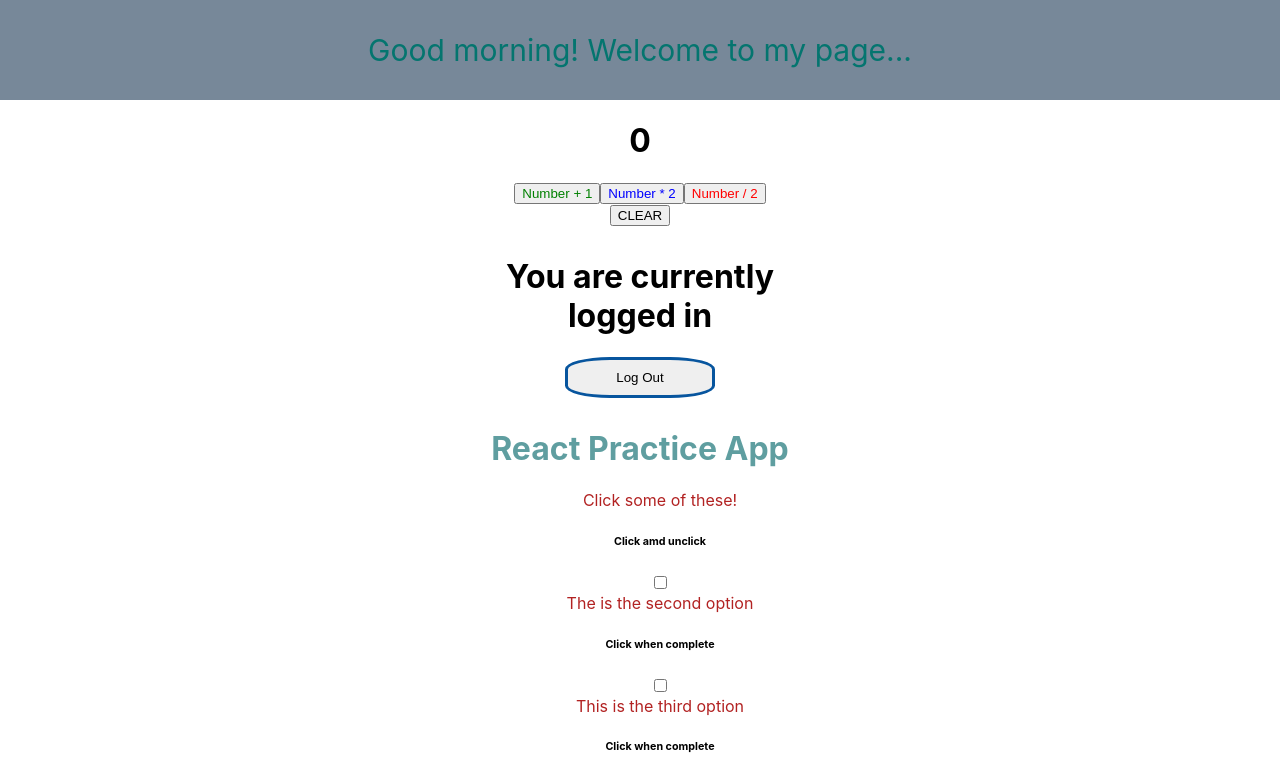
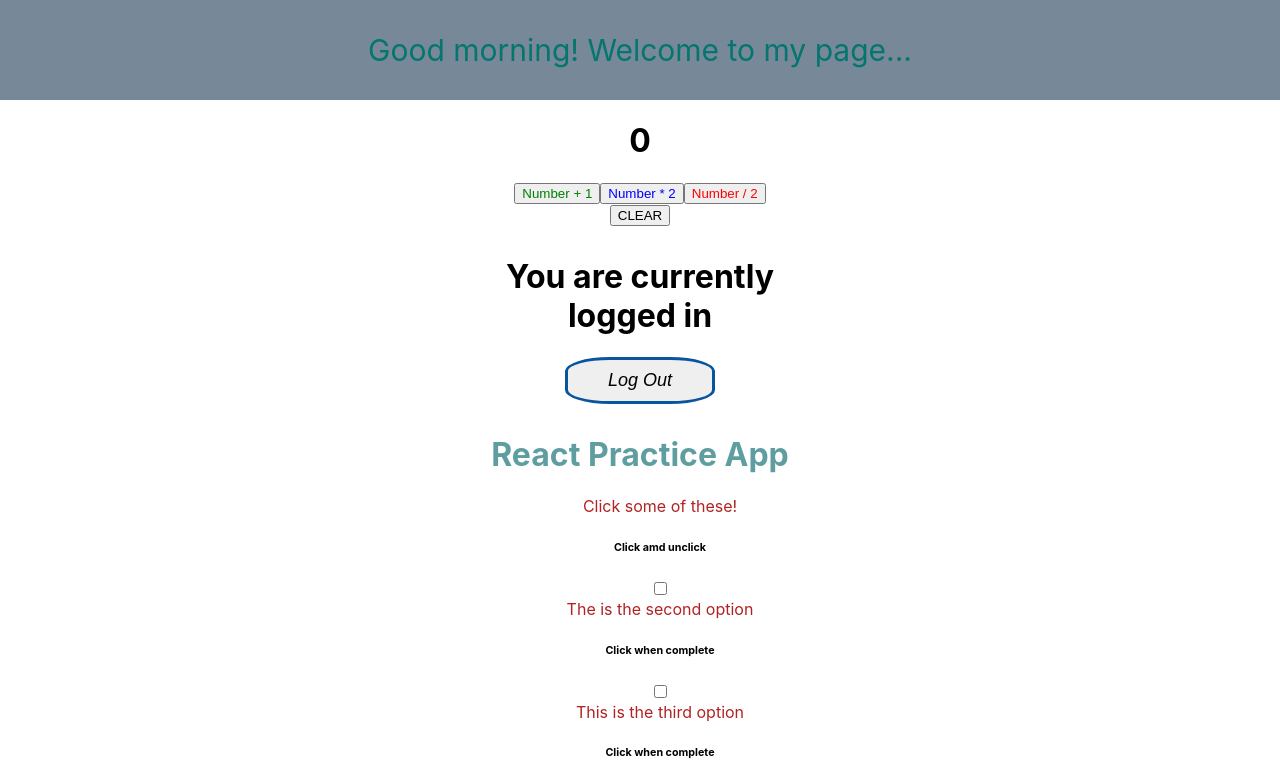
Before and after one commit to shanecolby/my_app_react, a React (Create React App) app: page / in a window 1280 px wide. Shown: the top 776 px of the page. Built offline with nearby package versions, Linux system fonts and the light colour scheme; grey boxes are pictures that could not be loaded.

Commit message:
change css for button

```diff
--- a/src/index.css
+++ b/src/index.css
@@ -61,5 +61,8 @@ code {
   border-radius: 30%;
   border: 3px solid rgb(7, 85, 158);
   padding: 10px;
+  font-family: sans-serif;
+  font-style: italic;
+  font-size: large;
 
 }
```
